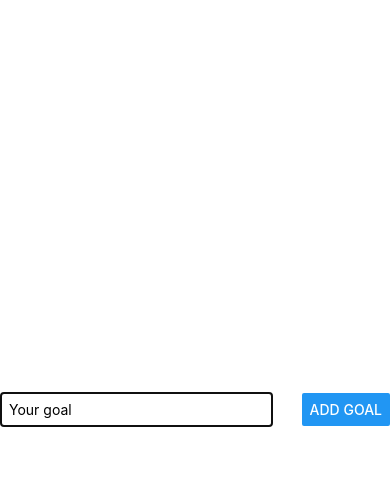
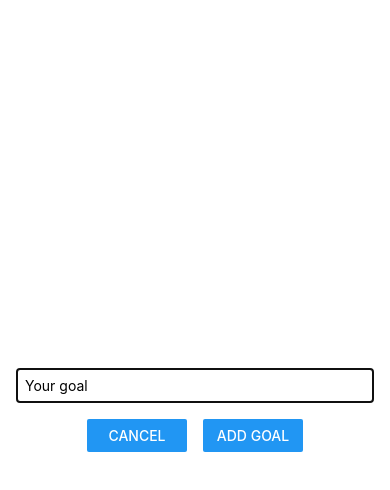
Before and after one commit to mirza-sync/react-native-crash-course, a React Native app: screen / in a window 390 px wide. Both pictures are taken after a click on the button "ADD NEW GOAL". Shown: the top 490 px of the page. Built offline with nearby package versions, Linux system fonts and the light colour scheme.

Commit message:
css: style the modal

```diff
--- a/components/GoalIntput.js
+++ b/components/GoalIntput.js
@@ -22,7 +22,14 @@
           value={goal}
           onChangeText={goalInputHandler}
         />
-        <Button title='Add Goal' onPress={addGoalHandler} />
+        <View style={styles.buttonContainer}>
+          <View style={styles.button}>
+            <Button title='Cancel' onPress={null} />
+          </View>
+          <View style={styles.button}>
+            <Button title='Add Goal' onPress={addGoalHandler} />
+          </View>
+        </View>
       </View>
     </Modal>
   )
@@ -31,9 +38,9 @@
 const styles = StyleSheet.create({
   inputContainer: {
     flex: 1,
-    flexDirection: 'row',
-    justifyContent: 'space-between',
+    justifyContent: 'center',
     alignItems: 'center',
+    padding: 16,
     marginBottom: 24,
     borderBottomWidth: 1,
     borderBottomColor: '#ccc',
@@ -41,9 +48,16 @@
   textInput: {
     borderWidth: 1,
     borderColor: '#ccc',
-    width: '70%',
-    marginRight: 8,
+    width: '100%',
     padding: 8,
+  },
+  buttonContainer: {
+    flexDirection: 'row',
+    marginTop: 16,
+  },
+  button: {
+    width: 100,
+    marginHorizontal: 8,
   },
 })
 
```
